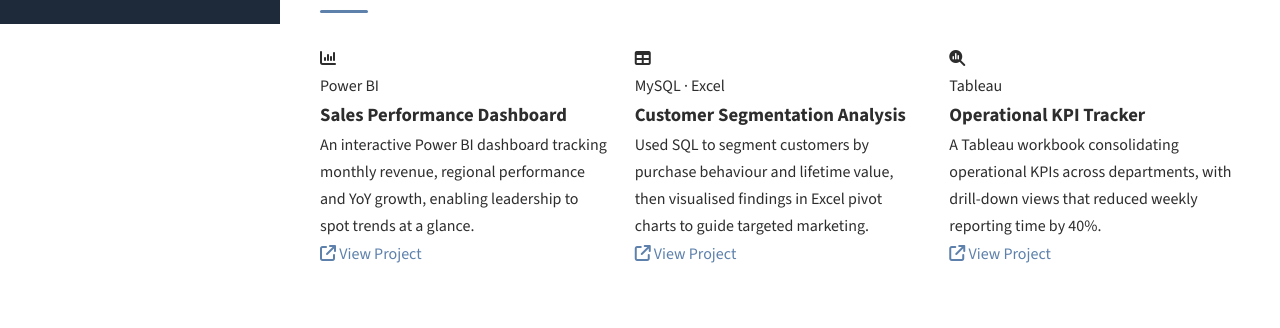
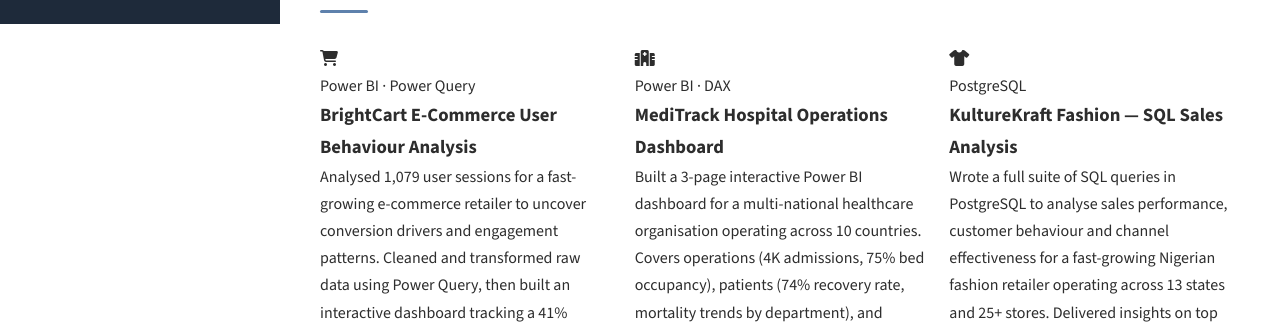
Before and after one commit to Ousainatoujallow49/ousainatoujallow.github.io, a plain HTML site: page index.html in a window 1280 px wide. Shown: the part 776-1104 px from the top of the page. Drawn offline with nearby package versions, Linux system fonts and the light colour scheme.

Commit message:
Add files via upload

```diff
--- a/index.html
+++ b/index.html
@@ -722,11 +722,7 @@
               ============================================================
             -->
 
-            <!-- ↓ DELETE THIS LINE once you add your photo ↓ -->
-            <i class="fa-solid fa-user photo-placeholder"></i>
-
-            <!-- ↓ UNCOMMENT AND UPDATE this line to show your photo ↓ -->
-            <!-- <img src="images/profile.jpg" alt="Ousainatou Jallow" /> -->
+            <img src="images/profile.jpg" alt="Ousainatou Jallow" />
 
           </div>
         </div><!-- /banner-photo -->
@@ -763,40 +759,26 @@
 
         <!-- ======= PROJECT CARD START ======= -->
         <article class="card">
-
-          <!-- PROJECT IMAGE
-               Option A: Use a local file
-                 · Save image as  project1.jpg  inside the images/ folder
-                 · Replace the placeholder <div> below with:
-                     <img src="images/project1.jpg" alt="Project title" />
-
-               Option B: Use a URL
-                 · Replace the placeholder <div> below with:
-                     <img src="https://example.com/screenshot.png" alt="Project title" />
-
-               Option C: Keep the placeholder icon (no image yet)
-                 · Leave as-is
-          -->
           <div class="card-img">
-            <!-- ↓ REPLACE with <img src="images/project1.jpg" alt="..." /> ↓ -->
-            <i class="fa-solid fa-chart-column card-img-placeholder"></i>
+            <!--
+              HOW TO ADD A PROJECT SCREENSHOT:
+              1. Save your BrightCart dashboard screenshot as  images/brightcart.jpg
+              2. Delete the placeholder <i> tag below
+              3. Uncomment the <img> line below
+            -->
+            <!-- <img src="images/brightcart.jpg" alt="BrightCart E-Commerce Analysis" /> -->
+            <i class="fa-solid fa-cart-shopping card-img-placeholder"></i>
           </div>
-
           <div class="card-body">
-            <!-- ↓ CHANGE THE TOOL/CATEGORY TAG ↓ -->
-            <span class="card-tag">Power BI</span>
-
-            <!-- ↓ CHANGE THE PROJECT TITLE ↓ -->
-            <h3 class="card-title">Sales Performance Dashboard</h3>
-
-            <!-- ↓ CHANGE THE PROJECT DESCRIPTION ↓ -->
+            <span class="card-tag">Power BI · Power Query</span>
+            <h3 class="card-title">BrightCart E-Commerce User Behaviour Analysis</h3>
             <p class="card-desc">
-              An interactive Power BI dashboard tracking monthly revenue, regional
-              performance and YoY growth, enabling leadership to spot trends at a glance.
+              Analysed 1,079 user sessions for a fast-growing e-commerce retailer to uncover
+              conversion drivers and engagement patterns. Cleaned and transformed raw data using
+              Power Query, then built an interactive dashboard tracking a 41% overall conversion
+              rate, traffic source performance, device distribution, and hourly activity trends.
             </p>
-
-            <!-- ↓ CHANGE href="#" TO YOUR PROJECT LINK (GitHub, live report, PDF, etc.) ↓ -->
-            <a href="#" class="btn-outline" target="_blank">
+            <a href="https://github.com/Ousainatoujallow49/BrightCart-Analysis" class="btn-outline" target="_blank">
               <i class="fa-solid fa-arrow-up-right-from-square"></i> View Project
             </a>
           </div>
@@ -807,46 +789,26 @@
         <!-- ======= PROJECT CARD START ======= -->
         <article class="card">
           <div class="card-img">
-            <!-- ↓ REPLACE with <img src="images/project2.jpg" alt="..." /> ↓ -->
-            <i class="fa-solid fa-table card-img-placeholder"></i>
+            <!--
+              HOW TO ADD A PROJECT SCREENSHOT:
+              1. Save your MediTrack dashboard screenshot as  images/meditrack.jpg
+              2. Delete the placeholder <i> tag below
+              3. Uncomment the <img> line below
+            -->
+            <!-- <img src="images/meditrack.jpg" alt="MediTrack Hospital Dashboard" /> -->
+            <i class="fa-solid fa-hospital card-img-placeholder"></i>
           </div>
           <div class="card-body">
-            <!-- ↓ CHANGE THE TOOL/CATEGORY TAG ↓ -->
-            <span class="card-tag">MySQL · Excel</span>
-            <!-- ↓ CHANGE THE PROJECT TITLE ↓ -->
-            <h3 class="card-title">Customer Segmentation Analysis</h3>
-            <!-- ↓ CHANGE THE PROJECT DESCRIPTION ↓ -->
+            <span class="card-tag">Power BI · DAX</span>
+            <h3 class="card-title">MediTrack Hospital Operations Dashboard</h3>
             <p class="card-desc">
-              Used SQL to segment customers by purchase behaviour and lifetime value,
-              then visualised findings in Excel pivot charts to guide targeted marketing.
+              Built a 3-page interactive Power BI dashboard for a multi-national healthcare
+              organisation operating across 10 countries. Covers operations (4K admissions,
+              75% bed occupancy), patients (74% recovery rate, mortality trends by department),
+              and financials ($40.34M billings, 92% reimbursement rate). Used DAX to calculate
+              KPIs and enable drill-down views for faster management decisions.
             </p>
-            <!-- ↓ CHANGE href="#" TO YOUR PROJECT LINK ↓ -->
-            <a href="#" class="btn-outline" target="_blank">
-              <i class="fa-solid fa-arrow-up-right-from-square"></i> View Project
-            </a>
-          </div>
-        </article>
-        <!-- ======= PROJECT CARD END ======= -->
-
-
-        <!-- ======= PROJECT CARD START ======= -->
-        <article class="card">
-          <div class="card-img">
-            <!-- ↓ REPLACE with <img src="images/project3.jpg" alt="..." /> ↓ -->
-            <i class="fa-solid fa-magnifying-glass-chart card-img-placeholder"></i>
-          </div>
-          <div class="card-body">
-            <!-- ↓ CHANGE THE TOOL/CATEGORY TAG ↓ -->
-            <span class="card-tag">Tableau</span>
-            <!-- ↓ CHANGE THE PROJECT TITLE ↓ -->
-            <h3 class="card-title">Operational KPI Tracker</h3>
-            <!-- ↓ CHANGE THE PROJECT DESCRIPTION ↓ -->
-            <p class="card-desc">
-              A Tableau workbook consolidating operational KPIs across departments,
-              with drill-down views that reduced weekly reporting time by 40%.
-            </p>
-            <!-- ↓ CHANGE href="#" TO YOUR PROJECT LINK ↓ -->
-            <a href="#" class="btn-outline" target="_blank">
+            <a href="https://github.com/Ousainatoujallow49/Meditract-dashboard" class="btn-outline" target="_blank">
               <i class="fa-solid fa-arrow-up-right-from-square"></i> View Project
             </a>
           </div>
@@ -855,8 +817,40 @@
 
         <!--
           ↑ PASTE ADDITIONAL PROJECT CARDS ABOVE THIS COMMENT ↑
+          Copy a block from PROJECT CARD START to PROJECT CARD END,
+          paste it here, and update the tag, title, description and link.
+        -->
+
+        <!--
+          ↑ PASTE ADDITIONAL PROJECT CARDS ABOVE THIS COMMENT ↑
           Copy a block from PROJECT CARD START to PROJECT CARD END
         -->
+
+
+
+
+        <!-- ======= PROJECT CARD START ======= -->
+        <article class="card">
+          <div class="card-img">
+            <!-- <img src="images/knkfashion.jpg" alt="KnK Fashion SQL Analysis" /> -->
+            <i class="fa-solid fa-shirt card-img-placeholder"></i>
+          </div>
+          <div class="card-body">
+            <span class="card-tag">PostgreSQL</span>
+            <h3 class="card-title">KultureKraft Fashion — SQL Sales Analysis</h3>
+            <p class="card-desc">
+              Wrote a full suite of SQL queries in PostgreSQL to analyse sales performance,
+              customer behaviour and channel effectiveness for a fast-growing Nigerian fashion
+              retailer operating across 13 states and 25+ stores. Delivered insights on top
+              products, revenue trends, customer spending tiers and high-revenue categories
+              to support data-driven expansion decisions.
+            </p>
+            <a href="https://github.com/Ousainatoujallow49/KnK-Fashion" class="btn-outline" target="_blank">
+              <i class="fa-solid fa-arrow-up-right-from-square"></i> View Project
+            </a>
+          </div>
+        </article>
+        <!-- ======= PROJECT CARD END ======= -->
 
       </div><!-- /cards-grid -->
     </section><!-- /projects -->
```
Also changed, not shown: profile.jpg (added).
